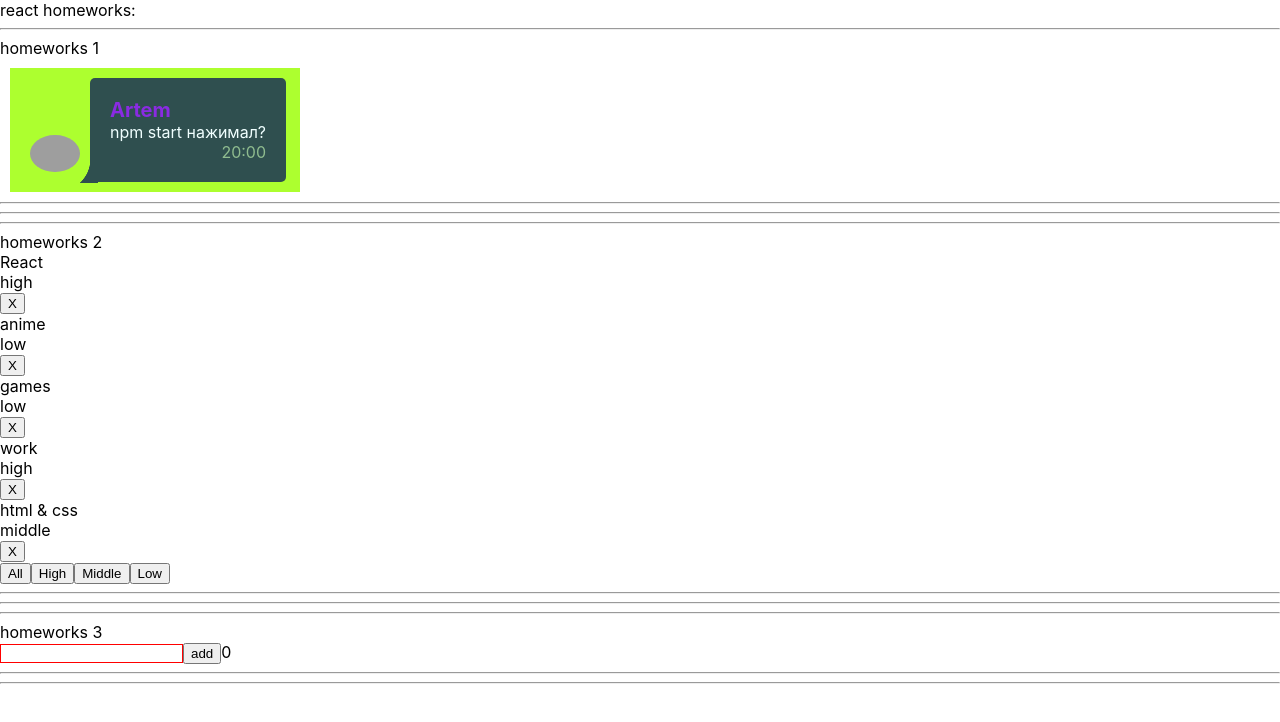
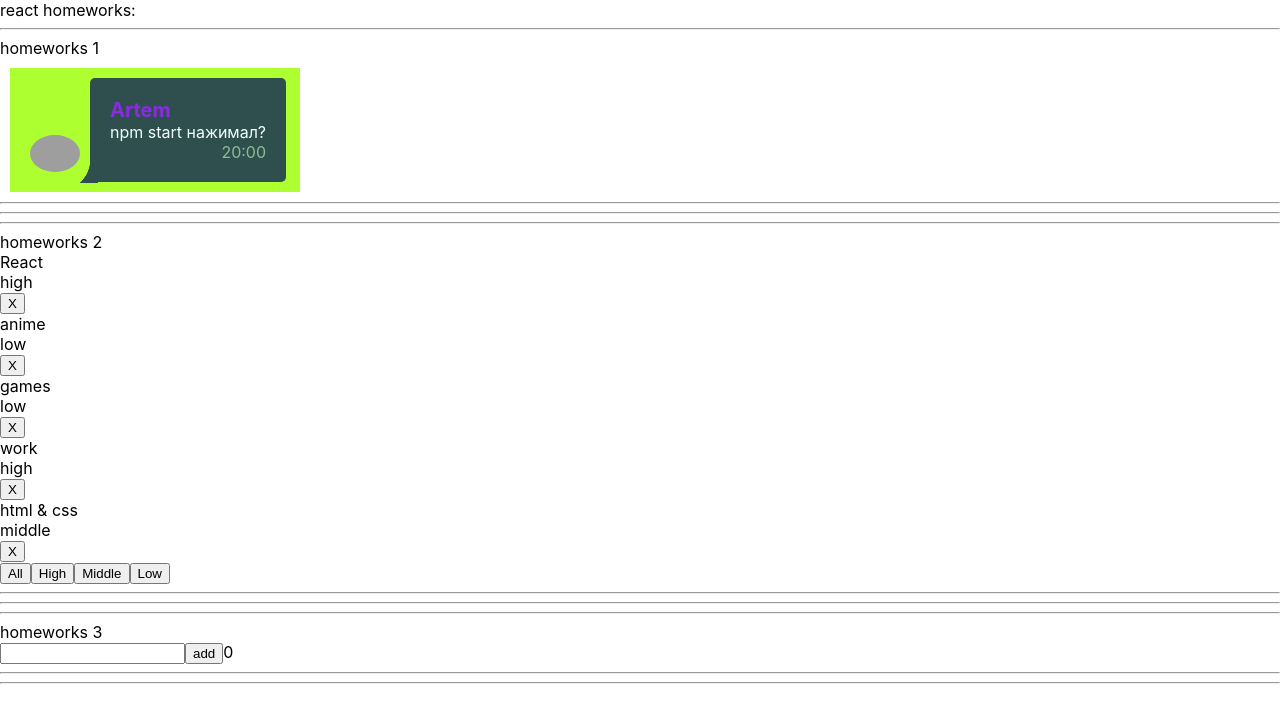
Before and after one commit to Pronat/homeworks-by-ignat, a React (Create React App) app: page / in a window 1280 px wide. Shown: the top 722 px of the page. Built offline with nearby package versions, Linux system fonts and the light colour scheme; grey boxes are pictures that could not be loaded.

Commit message:
task-3.8

```diff
--- a/src/p2-homeworks/h3/Greeting.tsx
+++ b/src/p2-homeworks/h3/Greeting.tsx
@@ -3,22 +3,26 @@ import s from './Greeting.module.css'
 
 type GreetingPropsType = {
     name: string // need to fix any
-    setNameCallback:ChangeEventHandler<HTMLInputElement> // need to fix any
+    setNameCallback: ChangeEventHandler<HTMLInputElement> // need to fix any
     addUser: () => void // need to fix any
-    error: any // need to fix any
+    error: string // need to fix any
     totalUsers: number // need to fix any
-    onKeyPressHandler:KeyboardEventHandler<HTMLInputElement>
+    onKeyPressHandler: KeyboardEventHandler<HTMLInputElement>
 }
 
 // презентационная компонента (для верстальщика)
 const Greeting: React.FC<GreetingPropsType> = (
     {name, setNameCallback, addUser, error, totalUsers, onKeyPressHandler} // деструктуризация пропсов
 ) => {
-    const inputClass = s.error // need to fix with (?:)
+    const inputClass = s.error ? s.errorInpur : s.input// need to fix with (?:)
 
     return (
         <div>
-            <input value={name} onChange={setNameCallback} className={inputClass} onKeyPress={onKeyPressHandler}/>
+            <input value={name}
+                   onChange={setNameCallback}
+                   className={inputClass}
+                   onKeyPress={onKeyPressHandler}
+            />
             <span>{error}</span>
             <button onClick={addUser}>add</button>
             <span>{totalUsers}</span>
--- a/src/p2-homeworks/h3/GreetingContainer.tsx
+++ b/src/p2-homeworks/h3/GreetingContainer.tsx
@@ -17,24 +17,26 @@ const GreetingContainer: React.FC<GreetingContainerPropsType> = ({users, addUser
     const [error, setError] = useState<string>('') // need to fix any
 
     const setNameCallback = (e: ChangeEvent<HTMLInputElement>) => { // need to fix any
-        if (name.trim() !== "") {
-            setName(e.currentTarget.value) // need to fix
+        const setNameTrim = e.currentTarget.value.trim()
+        if (setNameTrim) {
+            setName(setNameTrim) // need to fix
+            setError("")
         }   else {
+            setName("")
             setError("Title is required")
         }
+    }
 
-
-    }
     const addUser = () => {
         alert(`Hello ${name}!`) // need to fix
-        addUserCallback(name)
-        setName('')
+            addUserCallback(name)
     }
 
-    const onKeyPressHandler = (e:KeyboardEvent<HTMLInputElement>) => {
-        setError(null)
+    const onKeyPressHandler = (e: KeyboardEvent<HTMLInputElement>) => {
+        setError('')
         if (e.charCode === 13) {
             addUser()
+            setName('')
         }
     }
 
```
